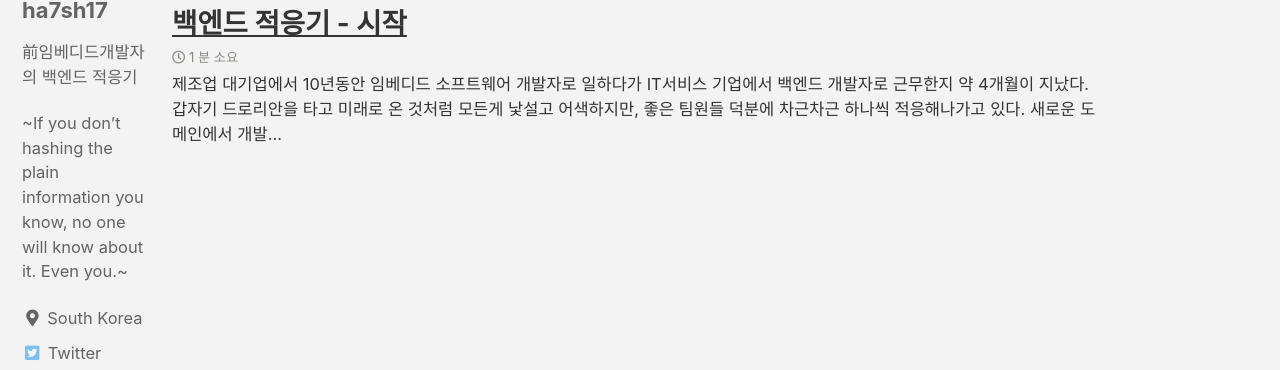
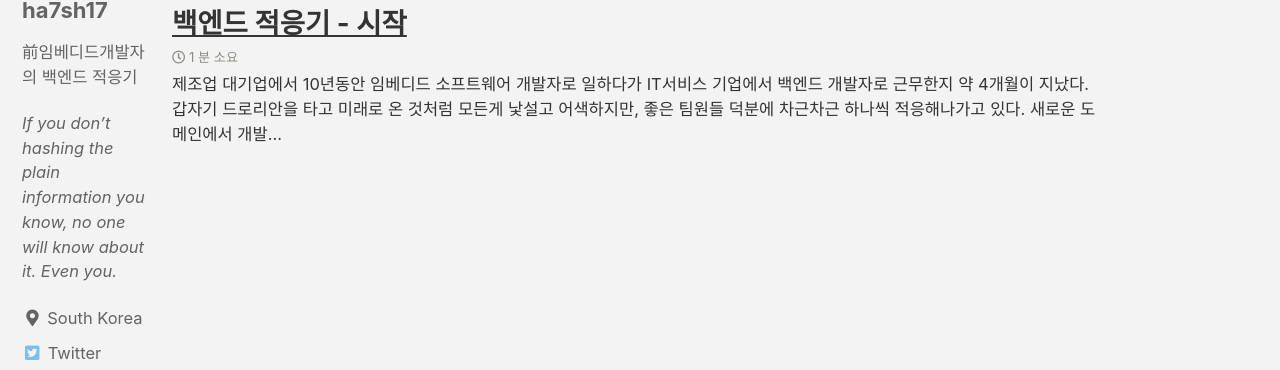
Before and after one commit to ha7sh17/ha7sh17.github.io, a Jekyll site: the page built from index.html, in a window 1280 px wide. Shown: the part 234-604 px from the top of the page. Built offline with Jekyll 4.4.1, drawn with Linux system fonts in a browser that asks for light colours; cached includes are drawn as plain includes; the list of posts is cut into pages by our own code.

```diff
--- a/_config.yml
+++ b/_config.yml
@@ -98,7 +98,7 @@ author:
   name             : "ha7sh17"
   avatar           : "https://avatars.githubusercontent.com/u/76147460?v=4"
   bio              : "前임베디드개발자의 백엔드 적응기"
-  saying           : "~If you don’t hashing the plain information you know, no one will know about it. Even you.~"
+  saying           : "_If you don’t hashing the plain information you know, no one will know about it. Even you._"
   location         : "South Korea"
   email            : "ha7sh17@gmail.com"
   links:
```
